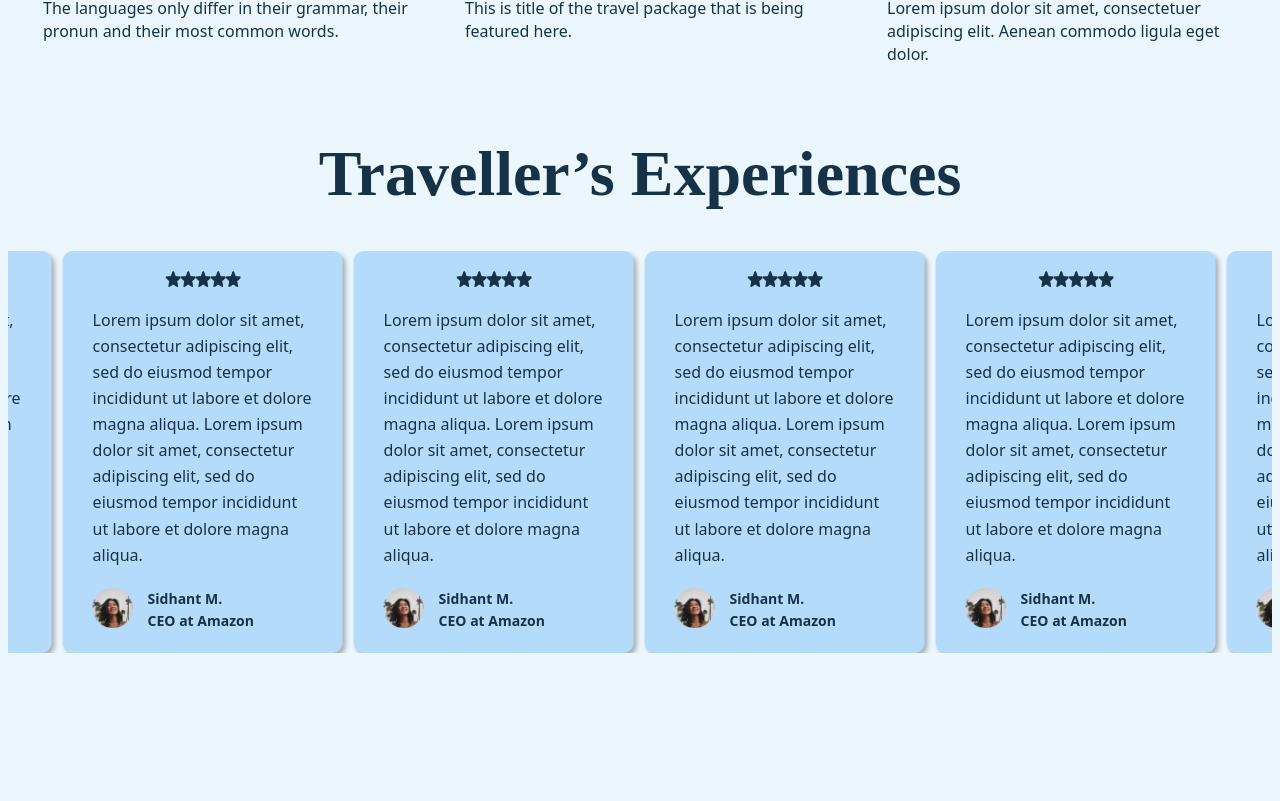
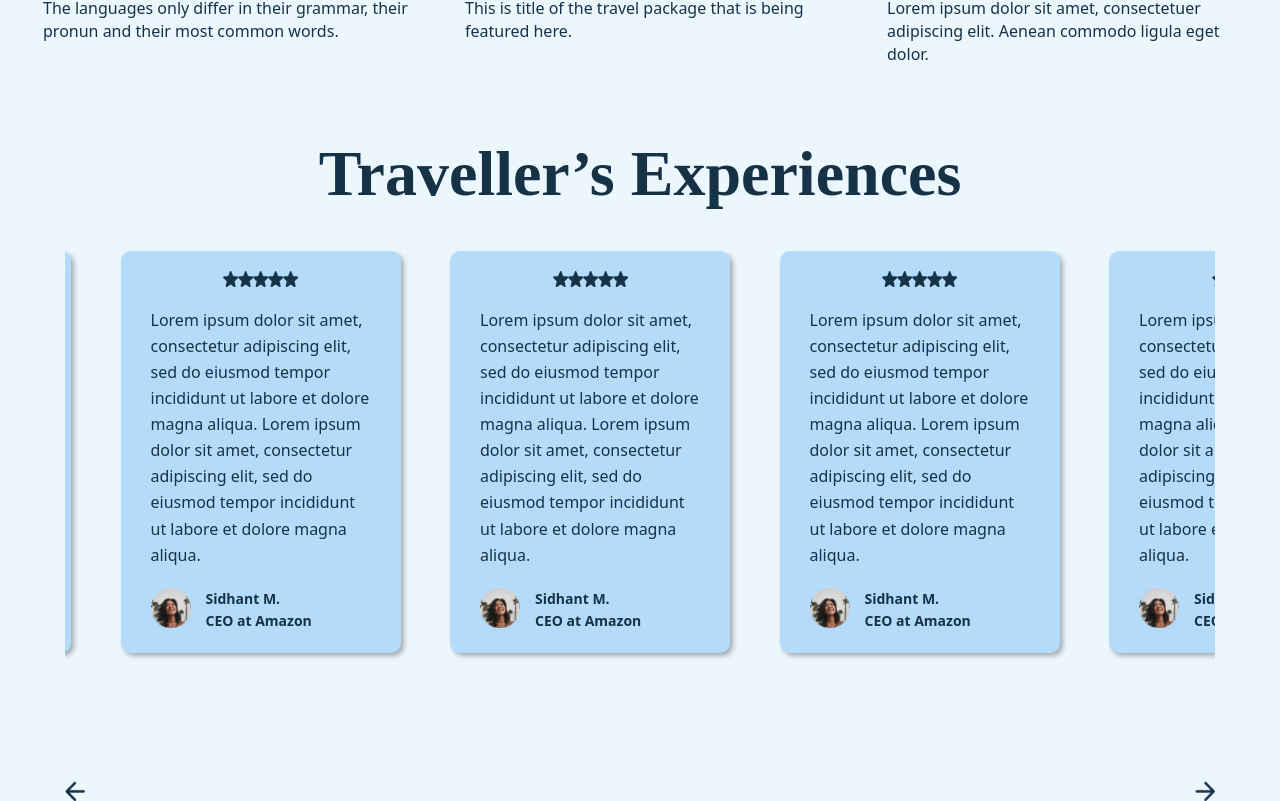
Before and after one commit to SidhantCodes/landing-page-OPYE, a Next.js app: page / in a window 1280 px wide. Shown: the part 1332-2133 px from the top of the page. Before the commit the page ends 1985 px from the top, so only its background shows below. Built offline with nearby package versions, Linux system fonts and the light colour scheme.

Commit message:
Added autoplay to both the carousels

```diff
--- a/src/components/DestCardFrame.jsx
+++ b/src/components/DestCardFrame.jsx
@@ -1,16 +1,23 @@
 "use client"
-import styles from "../styles/DestCardFrame.module.css"
-import { useCallback } from "react"
+import { useCallback, useEffect } from "react"
 import DestinationCards from "./DestinationCards"
 import Image from 'next/image';
 import useEmblaCarousel from 'embla-carousel-react'
 import { fwdArrow, bkdArrow } from "../../public";
 import { destination } from "@/assets/constants";
+import styles from "../styles/DestCardFrame.module.css"
 
 const DestCardFrame = () => {
   const [emblaRef, emblaApi] = useEmblaCarousel({loop: true})
-  const scrollPrev = useCallback(() => {    if (emblaApi) emblaApi.scrollPrev()  }, [emblaApi])
-  const scrollNext = useCallback(() => {    if (emblaApi) emblaApi.scrollNext()  }, [emblaApi])
+  const scrollPrev = useCallback(() => { if (emblaApi) emblaApi.scrollPrev() }, [emblaApi])
+  const scrollNext = useCallback(() => { if (emblaApi) emblaApi.scrollNext() }, [emblaApi])
+
+  useEffect(() => {
+    if (!emblaApi) return
+    const timer = setInterval(() => emblaApi.scrollNext(), 3000) // Change 3000 to the desired autoplay interval in milliseconds
+    return () => clearInterval(timer)
+  }, [emblaApi])
+
   return (
     <>
       <div className={`${styles.destFrame}`}>
@@ -26,14 +33,14 @@ const DestCardFrame = () => {
             </div>
           ))}
         </div>
-      <div className={`${styles.arrow}`}>
+        {/* <div className={`${styles.arrow}`}>
           <button className={`embla__prev`} onClick={scrollPrev}>
             <Image src={bkdArrow} height={20} width={20} />
           </button>
           <button className={`embla__next`} onClick={scrollNext}>
             <Image src={fwdArrow} height={20} width={20} />
           </button>
-      </div>
+        </div> */}
       </div>
     </>
   )
--- a/src/components/TravellerExpCaraousel.jsx
+++ b/src/components/TravellerExpCaraousel.jsx
@@ -1,112 +1,51 @@
-// "use client"
-// import { useCallback } from 'react'
-// import TravellerExpCard from './TravellerExpCard'
-// import { pfp1, fwdArrow, bkdArrow } from '../../public'
-// import useEmblaCarousel from 'embla-carousel-react'
-// import Image from 'next/image'
-// import style from "../styles/TravellerExpCaraousel.module.css"
-
-// const TravellerExpCaraousel = () => {
-//   const [emblaRef, emblaApi] = useEmblaCarousel({ loop: true })
-//   const scrollPrev = useCallback(() => {    if (emblaApi) emblaApi.scrollPrev()  }, [emblaApi])
-//   const scrollNext = useCallback(() => {    if (emblaApi) emblaApi.scrollNext()  }, [emblaApi])
-//   return (
-//     <div className={`${style.travelCar}`}>
-//       <div className={`${style.embla}`} ref={emblaRef}>
-//       <div className={`${style.embla__container}`}>
-//         <div className={`${style.embla__slide}`}>
-//           <TravellerExpCard rating={5} desc="Lorem ipsum dolor sit amet, consectetur adipiscing elit, sed do eiusmod tempor incididunt ut labore et dolore magna aliqua. Lorem ipsum dolor sit amet, consectetur adipiscing elit, sed do eiusmod tempor incididunt ut labore et dolore magna aliqua." name="Sidhant M." desg="CEO at Amazon" img={pfp1} />
-//         </div>
-//         <div className={`${style.embla__slide}`}>
-//           <TravellerExpCard rating={5} desc="Lorem ipsum dolor sit amet, consectetur adipiscing elit, sed do eiusmod tempor incididunt ut labore et dolore magna aliqua. Lorem ipsum dolor sit amet, consectetur adipiscing elit, sed do eiusmod tempor incididunt ut labore et dolore magna aliqua." name="Sidhant M." desg="CEO at Amazon" img={pfp1} />
-//         </div>
-//         <div className={`${style.embla__slide}`}>
-//           <TravellerExpCard rating={5} desc="Lorem ipsum dolor sit amet, consectetur adipiscing elit, sed do eiusmod tempor incididunt ut labore et dolore magna aliqua. Lorem ipsum dolor sit amet, consectetur adipiscing elit, sed do eiusmod tempor incididunt ut labore et dolore magna aliqua." name="Sidhant M." desg="CEO at Amazon" img={pfp1} />
-//         </div>
-//         <div className={`${style.embla__slide}`}>
-//           <TravellerExpCard rating={5} desc="Lorem ipsum dolor sit amet, consectetur adipiscing elit, sed do eiusmod tempor incididunt ut labore et dolore magna aliqua. Lorem ipsum dolor sit amet, consectetur adipiscing elit, sed do eiusmod tempor incididunt ut labore et dolore magna aliqua." name="Sidhant M." desg="CEO at Amazon" img={pfp1} />
-//         </div>
-//         <div className={`${style.embla__slide}`}>
-//           <TravellerExpCard rating={5} desc="Lorem ipsum dolor sit amet, consectetur adipiscing elit, sed do eiusmod tempor incididunt ut labore et dolore magna aliqua. Lorem ipsum dolor sit amet, consectetur adipiscing elit, sed do eiusmod tempor incididunt ut labore et dolore magna aliqua." name="Sidhant M." desg="CEO at Amazon" img={pfp1} />
-//         </div>
-//       </div>
-//       <div className={`${style.arrow}`}>
-//         <button className={`embla__prev`} onClick={scrollPrev}>
-//           <Image src={bkdArrow} height={20} width={20} />
-//         </button>
-//         <button className={`embla__next`} onClick={scrollNext}>
-//         <Image src={fwdArrow} height={20} width={20} />
-//         </button>
-//       </div>
-//       </div>
-//     </div>
-//   )
-// }
-
-// export default TravellerExpCaraousel
-
 "use client"
-import Slider from "react-slick";
-import "slick-carousel/slick/slick.css";
-import "slick-carousel/slick/slick-theme.css";
-import TravellerExpCard from "./TravellerExpCard";
+import { useCallback, useEffect } from 'react'
+import TravellerExpCard from './TravellerExpCard'
 import { pfp1, fwdArrow, bkdArrow } from '../../public'
+import useEmblaCarousel from 'embla-carousel-react'
+import Image from 'next/image'
+import style from "../styles/TravellerExpCaraousel.module.css"
 
 const TravellerExpCaraousel = () => {
-  const settings = {
-    className: "center",
-    centerMode: true,
-    // dots: true,
-    infinite: true,
-    slidesToShow: 4,
-    slidesToScroll: 1,
-    autoplay: true,
-    speed: 2000,
-    autoplaySpeed: 2000,
-    pauseOnHover: true,
-    responsive: [
-      {
-        breakpoint: 640,
-        settings: {
-          slidesToShow: 1,
-          slidesToScroll: 1,
-          infinite: true,
-          dots: true
-        }
-      },
-    ]
-  };
+  const [emblaRef, emblaApi] = useEmblaCarousel({ loop: true })
+  const scrollPrev = useCallback(() => { if (emblaApi) emblaApi.scrollPrev() }, [emblaApi])
+  const scrollNext = useCallback(() => { if (emblaApi) emblaApi.scrollNext() }, [emblaApi])
+
+  useEffect(() => {
+    if (!emblaApi) return
+    const timer = setInterval(() => emblaApi.scrollNext(), 2000) // Change 3000 to the desired autoplay interval in milliseconds
+    return () => clearInterval(timer)
+  }, [emblaApi])
+
   return (
-    <div className="slider-container overflow-hidden mx-2">
-      <Slider {...settings}>
-        <div>
+    <div className={`${style.travelCar}`}>
+      <div className={`${style.embla}`} ref={emblaRef}>
+        <div className={`${style.embla__container}`}>
+          <div className={`${style.embla__slide}`}>
             <TravellerExpCard rating={5} desc="Lorem ipsum dolor sit amet, consectetur adipiscing elit, sed do eiusmod tempor incididunt ut labore et dolore magna aliqua. Lorem ipsum dolor sit amet, consectetur adipiscing elit, sed do eiusmod tempor incididunt ut labore et dolore magna aliqua." name="Sidhant M." desg="CEO at Amazon" img={pfp1} />
           </div>
-        <div>
+          <div className={`${style.embla__slide}`}>
             <TravellerExpCard rating={5} desc="Lorem ipsum dolor sit amet, consectetur adipiscing elit, sed do eiusmod tempor incididunt ut labore et dolore magna aliqua. Lorem ipsum dolor sit amet, consectetur adipiscing elit, sed do eiusmod tempor incididunt ut labore et dolore magna aliqua." name="Sidhant M." desg="CEO at Amazon" img={pfp1} />
           </div>
-        <div>
+          <div className={`${style.embla__slide}`}>
             <TravellerExpCard rating={5} desc="Lorem ipsum dolor sit amet, consectetur adipiscing elit, sed do eiusmod tempor incididunt ut labore et dolore magna aliqua. Lorem ipsum dolor sit amet, consectetur adipiscing elit, sed do eiusmod tempor incididunt ut labore et dolore magna aliqua." name="Sidhant M." desg="CEO at Amazon" img={pfp1} />
           </div>
-        <div>
+          <div className={`${style.embla__slide}`}>
             <TravellerExpCard rating={5} desc="Lorem ipsum dolor sit amet, consectetur adipiscing elit, sed do eiusmod tempor incididunt ut labore et dolore magna aliqua. Lorem ipsum dolor sit amet, consectetur adipiscing elit, sed do eiusmod tempor incididunt ut labore et dolore magna aliqua." name="Sidhant M." desg="CEO at Amazon" img={pfp1} />
           </div>
-        <div>
-          <TravellerExpCard rating={5} desc="Lorem ipsum dolor sit amet, consectetur adipiscing elit, sed do eiusmod tempor incididunt ut labore et dolore magna aliqua. Lorem ipsum dolor sit amet, consectetur adipiscing elit, sed do eiusmod tempor incididunt ut labore et dolore magna aliqua." name="Sidhant M." desg="CEO at Amazon" img={pfp1} />
-        </div >
-        <div>
+          <div className={`${style.embla__slide}`}>
             <TravellerExpCard rating={5} desc="Lorem ipsum dolor sit amet, consectetur adipiscing elit, sed do eiusmod tempor incididunt ut labore et dolore magna aliqua. Lorem ipsum dolor sit amet, consectetur adipiscing elit, sed do eiusmod tempor incididunt ut labore et dolore magna aliqua." name="Sidhant M." desg="CEO at Amazon" img={pfp1} />
           </div>
-        <div>
-          <TravellerExpCard rating={5} desc="Lorem ipsum dolor sit amet, consectetur adipiscing elit, sed do eiusmod tempor incididunt ut labore et dolore magna aliqua. Lorem ipsum dolor sit amet, consectetur adipiscing elit, sed do eiusmod tempor incididunt ut labore et dolore magna aliqua." name="Sidhant M." desg="CEO at Amazon" img={pfp1} />
         </div>
-        <div>
-          <TravellerExpCard rating={5} desc="Lorem ipsum dolor sit amet, consectetur adipiscing elit, sed do eiusmod tempor incididunt ut labore et dolore magna aliqua. Lorem ipsum dolor sit amet, consectetur adipiscing elit, sed do eiusmod tempor incididunt ut labore et dolore magna aliqua." name="Sidhant M." desg="CEO at Amazon" img={pfp1} />
+        <div className={`${style.arrow}`}>
+          <button className={`embla__prev`} onClick={scrollPrev}>
+            <Image src={bkdArrow} height={20} width={20} />
+          </button>
+          <button className={`embla__next`} onClick={scrollNext}>
+            <Image src={fwdArrow} height={20} width={20} />
+          </button>
         </div>
-        <div>
-          <TravellerExpCard rating={5} desc="Lorem ipsum dolor sit amet, consectetur adipiscing elit, sed do eiusmod tempor incididunt ut labore et dolore magna aliqua. Lorem ipsum dolor sit amet, consectetur adipiscing elit, sed do eiusmod tempor incididunt ut labore et dolore magna aliqua." name="Sidhant M." desg="CEO at Amazon" img={pfp1} />
       </div>
-      </Slider>
     </div>
   )
 }
--- a/src/styles/TravellerExpCaraousel.module.css
+++ b/src/styles/TravellerExpCaraousel.module.css
@@ -1,15 +1,11 @@
 .travelCar{
-  margin: 60px 0;
-  /* margin-left: 250px; */
   width: auto;
   display: flex;
   align-items: center;
   justify-content: center;
   column-gap: 50px;
-  /* width: 100vw;; */
-  /* height: ; */
+
 }
-
 
 .travelCar .embla {
   overflow: hidden;
@@ -25,10 +21,8 @@
 
 .travelCar .arrow{
   display: flex;
-  justify-content: end;
-  row-gap: 20px;
-  column-gap: 50px;
-  margin: 20px 70px;
   align-items: center;
-  justify-items: end;
+  justify-content: space-between;
+  margin-top: 8rem;
+  gap: 2.25rem;
 }
```
Lines whose indentation alone changed are shown as unchanged.
